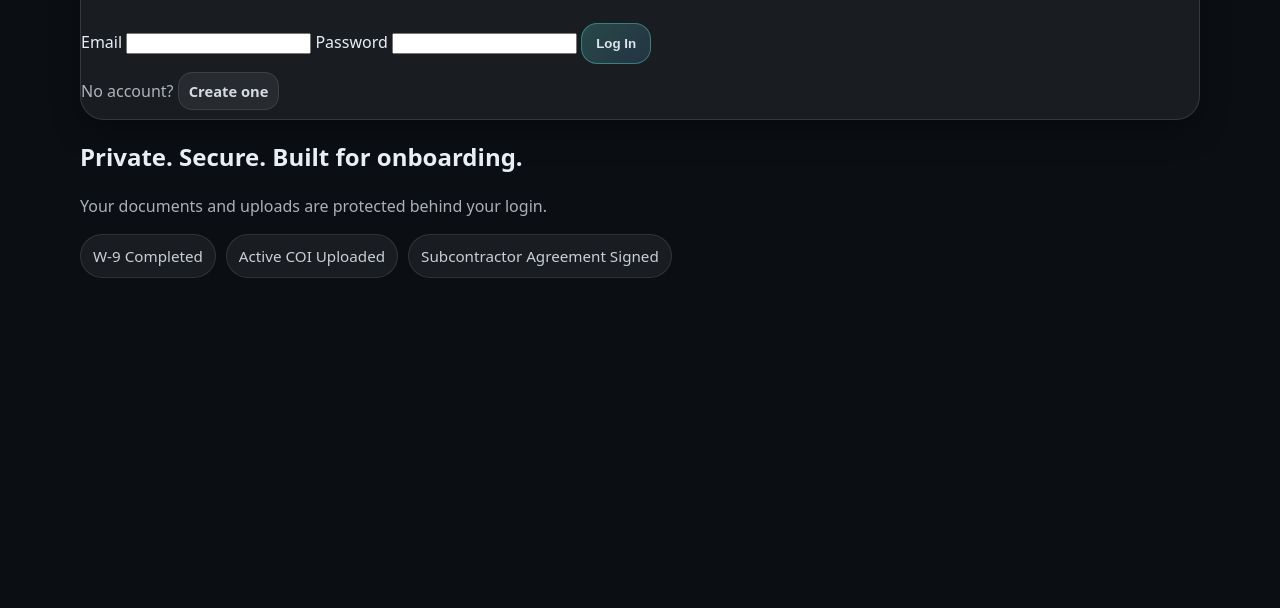
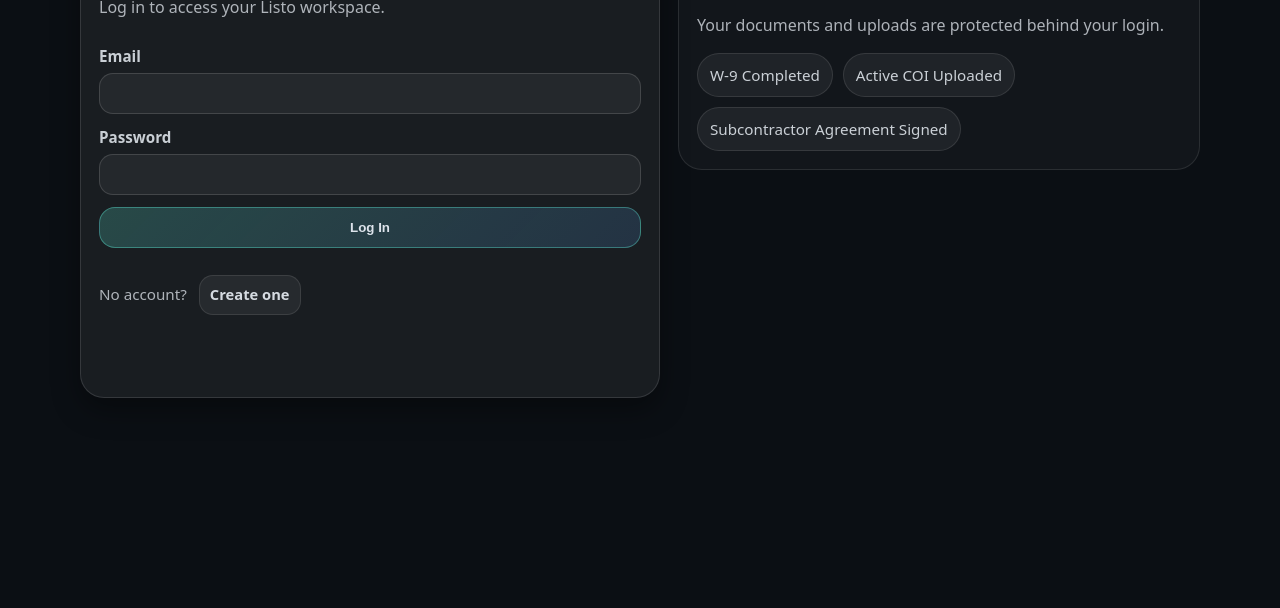
Before and after one commit to huntdb95-cloud/LISTO, a plain HTML site: page login.html in a window 1280 px wide. Shown: the part 192-800 px from the top of the page. Drawn offline with Linux system fonts and the light colour scheme.

Commit message:
Update styles.css

```diff
--- a/styles.css
+++ b/styles.css
@@ -329,6 +329,50 @@
   border-top: 1px solid rgba(255,255,255,0.06);
 }
 
+/* ===== Auth Pages ===== */
+.auth-wrap { padding: 40px 0 70px; }
+.auth-grid{
+  display: grid;
+  grid-template-columns: 1fr 0.9fr;
+  gap: 18px;
+  align-items: start;
+}
+.auth-card{ padding-bottom: 18px; }
+.auth-title{ margin: 0 0 6px; font-size: clamp(1.6rem, 2.2vw, 2rem); }
+.auth-form{ padding: 0 18px 18px; display: grid; gap: 12px; }
+
+.field{ display: grid; gap: 6px; }
+.field-label{ color: rgba(233,238,245,0.85); font-weight: 650; font-size: 0.95rem; }
+input{
+  width: 100%;
+  padding: 12px 12px;
+  border-radius: 14px;
+  border: 1px solid rgba(255,255,255,0.14);
+  background: rgba(255,255,255,0.05);
+  color: rgba(233,238,245,0.95);
+  outline: none;
+}
+input:focus{ border-color: rgba(94,234,212,0.38); box-shadow: 0 0 0 3px rgba(94,234,212,0.12); }
+
+.form-error{
+  margin: 0;
+  color: rgba(255,180,180,0.95);
+  min-height: 1.2em;
+}
+.tiny{ font-size: 0.95rem; }
+.mini-link.inline{ display: inline-flex; margin-left: 8px; }
+
+.auth-side{
+  padding: 18px;
+  border-radius: var(--radius2);
+  border: 1px solid rgba(255,255,255,0.10);
+  background: rgba(255,255,255,0.03);
+}
+@media (max-width: 940px){
+  .auth-grid{ grid-template-columns: 1fr; }
+}
+
+
 /* ========== Responsive ========== */
 @media (max-width: 940px){
   .hero-grid{ grid-template-columns: 1fr; }
@@ -349,4 +393,5 @@
     box-shadow: var(--shadow);
   }
   .nav-menu.open{ display: flex; }
+
 }
```
